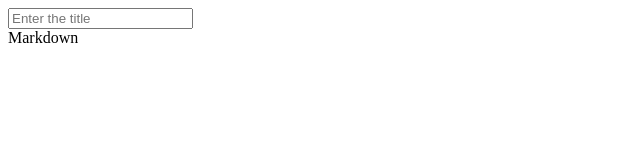
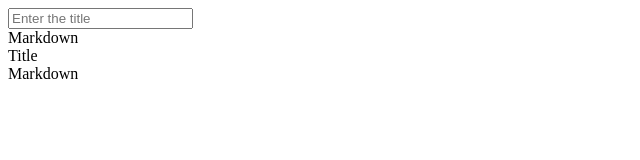
Before and after one commit to haesooKr/markdown-editor, a React (Create React App) app: page / in a window 1280 px wide. Shown: the top 160 px of the page, without its empty margins (0-640 px from the left). Built offline with nearby package versions, Linux system fonts and the light colour scheme.

Commit message:
Added Preview Panel

```diff
--- a/src/App.js
+++ b/src/App.js
@@ -1,10 +1,12 @@
 import React from 'react';
 import Editor from './components/Editor';
+import Preview from './components/Preview';
 
 function App() {
   return (
     <div className="App">
       <Editor/>
+      <Preview/>
     </div>
   );
 }
--- /dev/null
+++ b/src/components/Preview.js
@@ -0,0 +1,14 @@
+import React from 'react'
+
+export default function Preview() {
+  return (
+    <div>
+      <div className="preview-title">
+        Title
+      </div>
+      <div className="preview-markdown">
+        Markdown
+      </div>
+    </div>
+  )
+}
```
